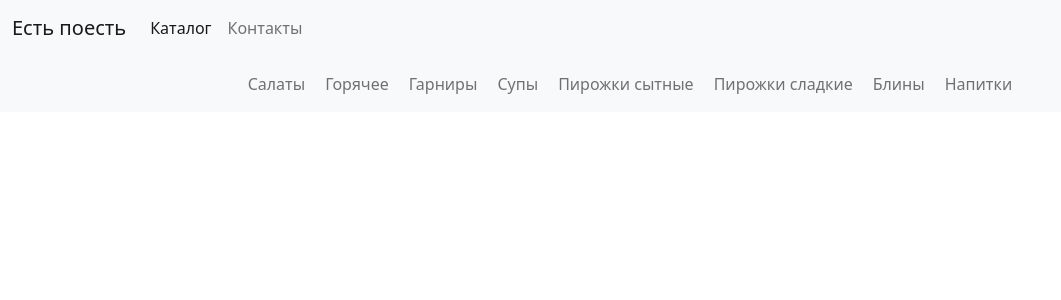
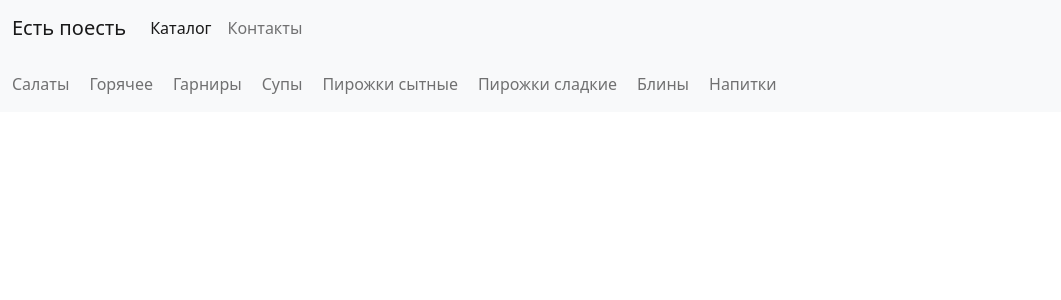
Before and after one commit to Gozebone/eat2eat, a Django app: page / in a window 1280 px wide. Shown: the top 300 px of the page, without its empty margins (0-1061 px from the left). Run offline with Django 4.2, Linux system fonts and the light colour scheme; data that the repository does not hold is empty.

Commit message:
uncenter 1 navbar

```diff
--- a/static/css/home.css
+++ b/static/css/home.css
@@ -9,7 +9,7 @@ div.scrollable a {
     margin-right: 20px;
 }
 
-.navbar>.container-fluid {
+.menu-nav {
     justify-content: center;
 }
 
--- a/templates/home.html
+++ b/templates/home.html
@@ -10,7 +10,7 @@
 
 {% block main_content %}
     <nav class="navbar sticky-top navbar-light bg-light">
-        <div class="container-fluid">
+        <div class="container-fluid menu-nav">
             <div class="navbar-nav scrollable">
                 <a class="nav-item nav-link" href="#">Салаты</a>
                 <a class="nav-item nav-link" href="#">Горячее</a>
```
